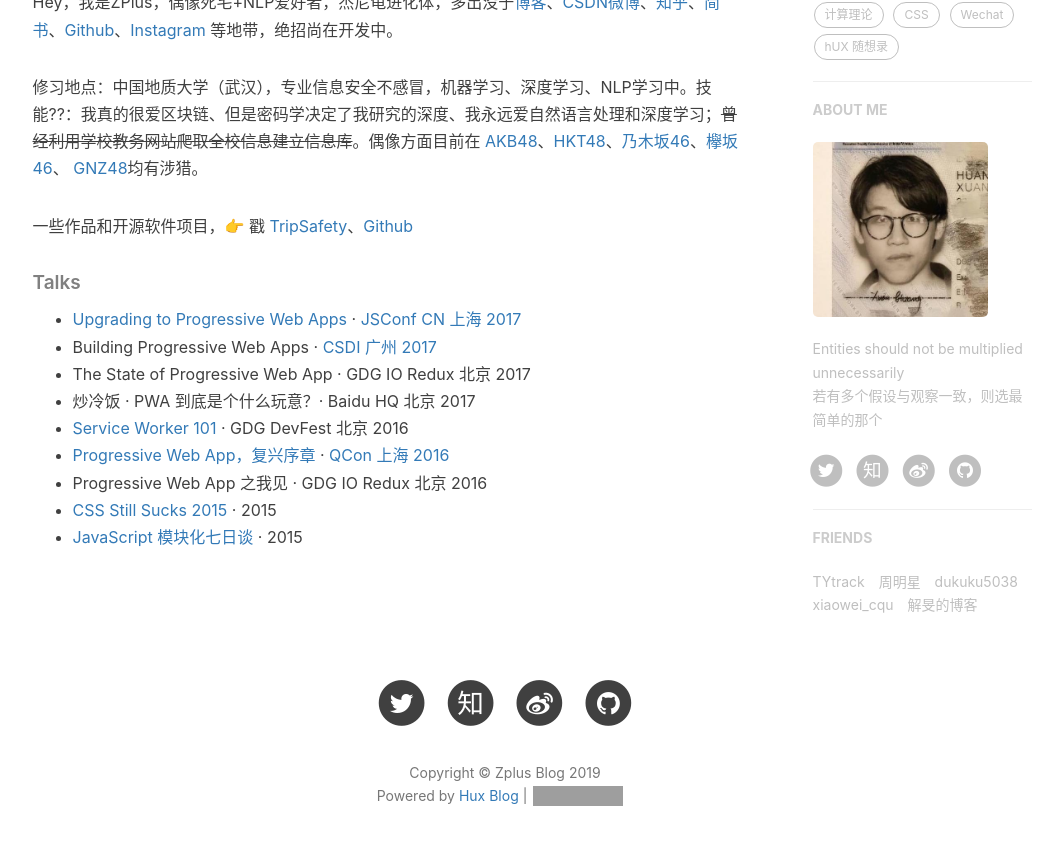
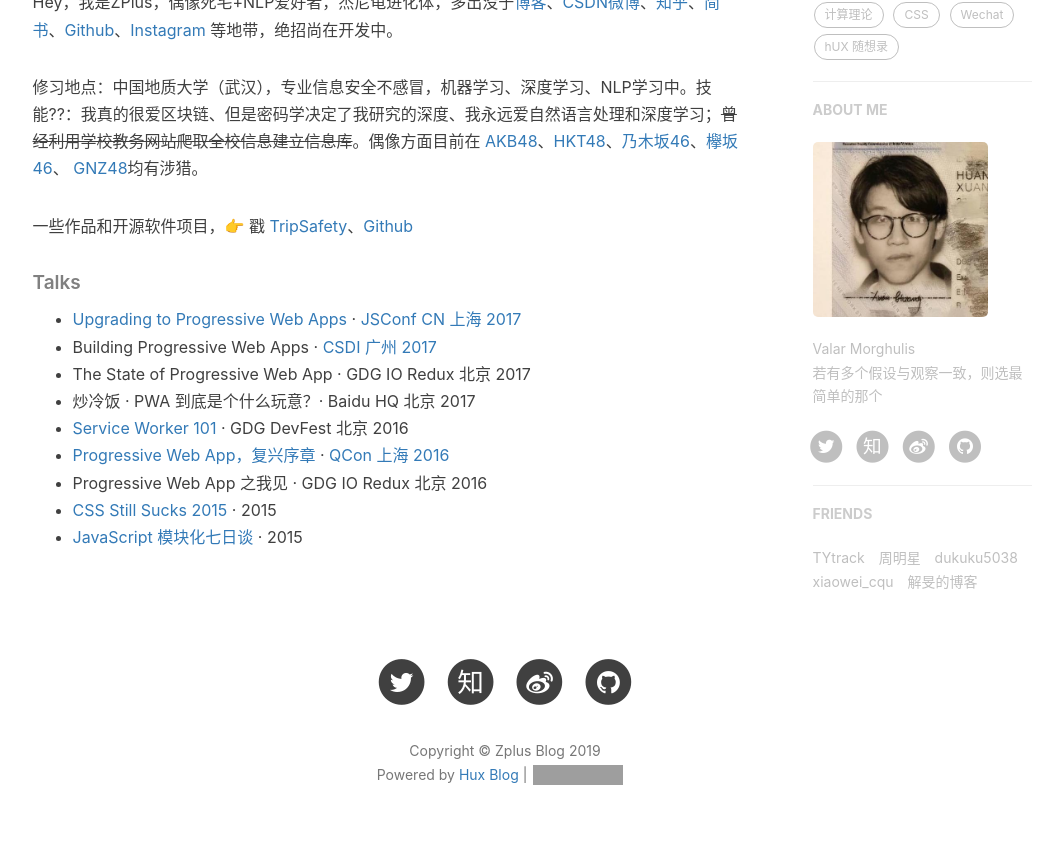
Before and after one commit to TYtrack/TYtrack.github.io, a Jekyll site: the page built from about.html, in a window 1280 px wide and 900 px high, scrolled down 613 px. Shown: the top 845 px of the window, without its empty margins (135-1198 px from the left). Built offline with Jekyll 4.4.1, drawn with Linux system fonts in a browser that asks for light colours; nearby versions of some CDN libraries; comment, search, counter and statistics services are not loaded; grey boxes are pictures that could not be loaded.

Commit message:
——config

```diff
--- a/_config.yml
+++ b/_config.yml
@@ -14,7 +14,7 @@
 # SNS settings
 RSS: false
 weibo_username:     YuuriOreo
-zhihu_username:     寒武纪的笔石
+zhihu_username:     zhi-zhang-a-38
 github_username:    TYtrack
 twitter_username:   zplus_cug
 #facebook_username:  huxpro
@@ -78,7 +78,7 @@
 
 # Sidebar settings
 sidebar: true                           # whether or not using Sidebar.
-sidebar-about-description: "Entities should not be multiplied unnecessarily<br>若有多个假设与观察一致，则选最简单的那个"
+sidebar-about-description: "Valar Morghulis<br>若有多个假设与观察一致，则选最简单的那个"
 sidebar-avatar: /img/avatar-hux-ny.jpg      # use absolute URL, seeing it's used in both `/` and `/about/`
 
 
```
